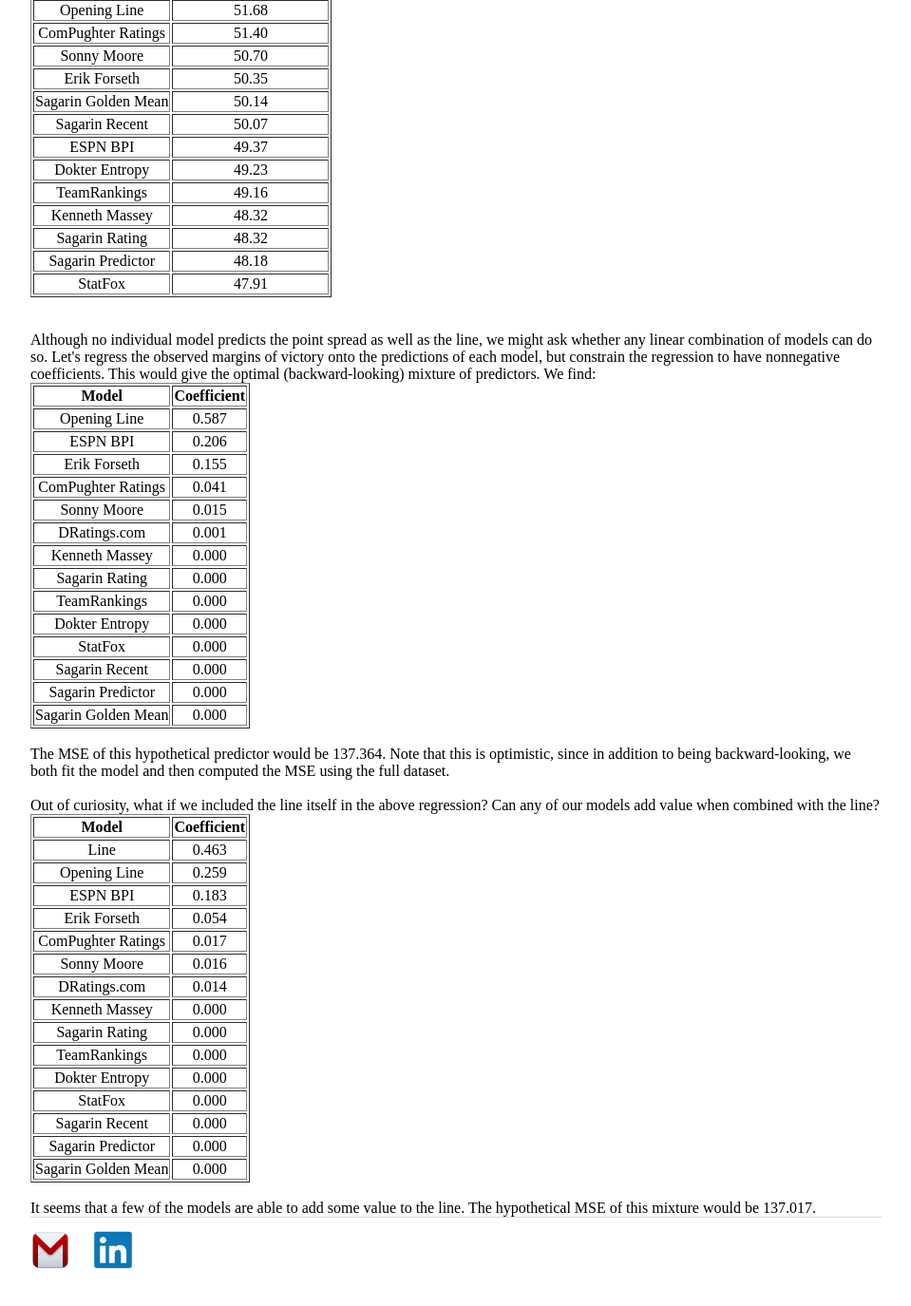
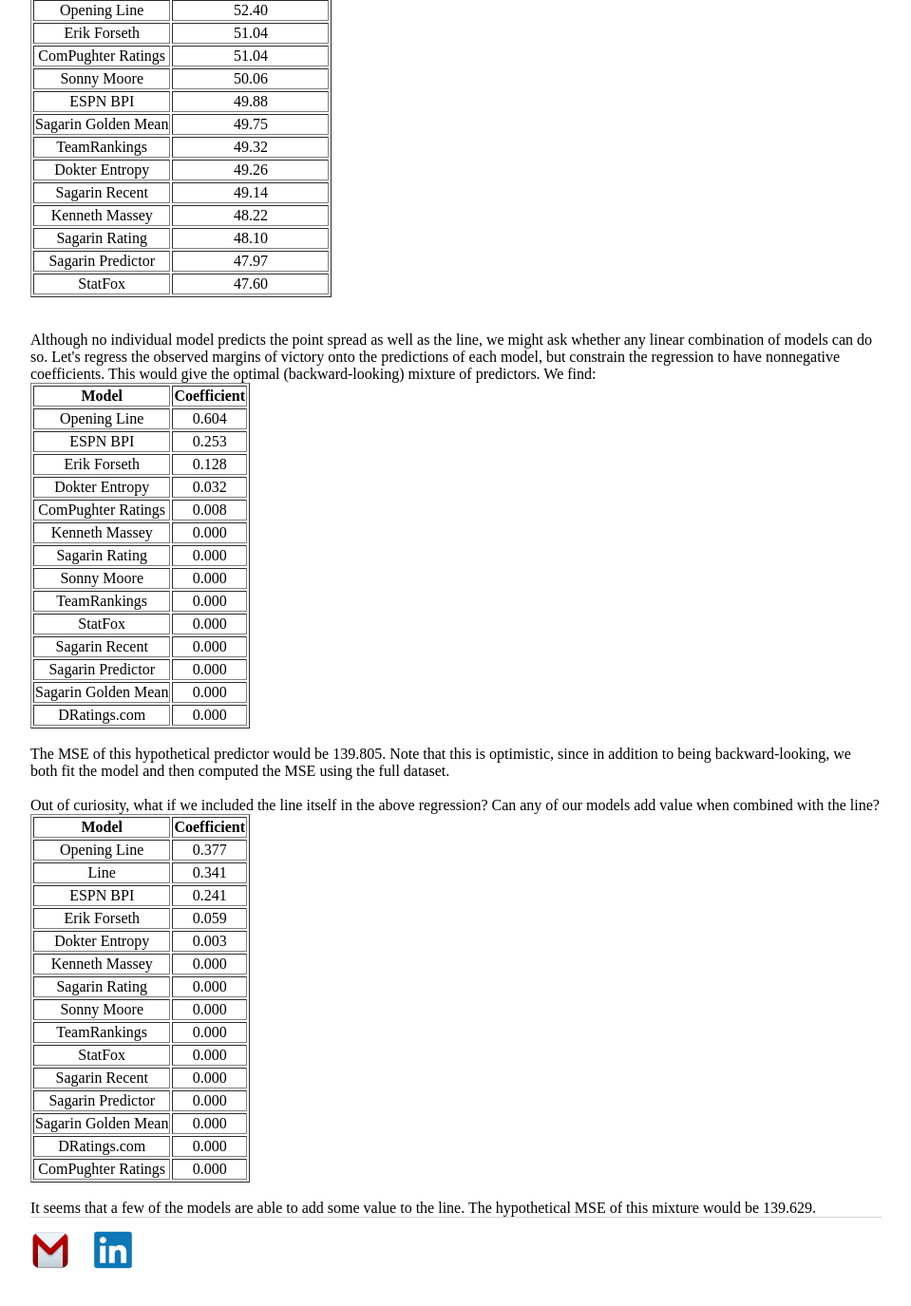
Before and after one commit to erikrforseth/erikrforseth.github.io, a Jekyll site: the page built from about.html, in a window 1280 px wide and 1400 px high, scrolled down 1175 px. Shown: the top 1375 px of the window at 95% size, without its empty margins (160-1119 px from the left). Built offline with Jekyll 4.4.1, drawn with Linux system fonts in a browser that asks for light colours; some of the changed text lies outside the part shown.

Commit message:
about page

```diff
--- a/about.html
+++ b/about.html
@@ -4,7 +4,7 @@
 ---
 A large number of people have developed models for predicting the outcomes of college basketball games. For those that have made their picks publicly available, <a href="http://www.thepredictiontracker.com/basketball.php">ThePredictionTracker</a> does a great service by tracking the live performance of each model over the course of the season. Unfortunately, it's difficult to do a direct comparison of models using the summary page on the Tracker, in part because each model has predicted a different subset of games (in many cases this is accidental -- schedules get modified and web scrapers don't pick up the changes -- but some models don't start making picks altogether until weeks or months into the season). Throughout the season, I'll try to update this page with some further analysis of the Tracker data. For what follows, I chose a subset of models which have made picks since the very beginning of the season, and I threw out games for which any of those models did not make a pick. In a (somewhat lazy) attempt to address misprinted lines, I filtered out any games for which the opening and closing lines differed by more than 5 points (it's very rare that this really happens).
 <br><br>
-Results are shown as of 2019-12-07 for a set of 716 games:
+Results are shown as of 2019-12-08 for a set of 814 games:
 <br>
 <table border="1" class="dataframe">
   <thead>
@@ -15,64 +15,64 @@
   </thead>
   <tbody>
     <tr align="center">
-      <td>Line</td>
-      <td>137.786</td>
+      <td>Opening Line</td>
+      <td>140.405</td>
     </tr>
     <tr align="center">
-      <td>Opening Line</td>
-      <td>137.896</td>
+      <td>Line</td>
+      <td>140.750</td>
     </tr>
     <tr align="center">
       <td>Erik Forseth</td>
-      <td>140.221</td>
+      <td>142.621</td>
     </tr>
     <tr align="center">
       <td>TeamRankings</td>
-      <td>141.724</td>
+      <td>143.807</td>
+    </tr>
+    <tr align="center">
+      <td>ESPN BPI</td>
+      <td>146.133</td>
     </tr>
     <tr align="center">
       <td>Sagarin Predictor</td>
-      <td>144.148</td>
+      <td>146.624</td>
+    </tr>
+    <tr align="center">
+      <td>Dokter Entropy</td>
+      <td>147.576</td>
     </tr>
     <tr align="center">
       <td>Sagarin Rating</td>
-      <td>144.198</td>
-    </tr>
-    <tr align="center">
-      <td>ESPN BPI</td>
-      <td>144.544</td>
+      <td>148.024</td>
     </tr>
     <tr align="center">
       <td>Sagarin Golden Mean</td>
-      <td>144.714</td>
-    </tr>
-    <tr align="center">
-      <td>Dokter Entropy</td>
-      <td>145.736</td>
+      <td>148.134</td>
     </tr>
     <tr align="center">
       <td>Sagarin Recent</td>
-      <td>153.329</td>
+      <td>158.560</td>
+    </tr>
+    <tr align="center">
+      <td>StatFox</td>
+      <td>158.711</td>
+    </tr>
+    <tr align="center">
+      <td>DRatings.com</td>
+      <td>158.886</td>
     </tr>
     <tr align="center">
       <td>Sonny Moore</td>
-      <td>155.067</td>
-    </tr>
-    <tr align="center">
-      <td>DRatings.com</td>
-      <td>155.227</td>
-    </tr>
-    <tr align="center">
-      <td>StatFox</td>
-      <td>156.917</td>
+      <td>159.271</td>
     </tr>
     <tr align="center">
       <td>Kenneth Massey</td>
-      <td>158.737</td>
+      <td>160.440</td>
     </tr>
     <tr align="center">
       <td>ComPughter Ratings</td>
-      <td>172.397</td>
+      <td>175.863</td>
     </tr>
   </tbody>
 </table>
@@ -87,63 +87,63 @@
   <tbody>
     <tr align="center">
       <td>Dokter Entropy</td>
-      <td>78.49</td>
+      <td>77.58</td>
     </tr>
     <tr align="center">
       <td>Line</td>
-      <td>77.93</td>
+      <td>77.33</td>
+    </tr>
+    <tr align="center">
+      <td>ESPN BPI</td>
+      <td>77.27</td>
+    </tr>
+    <tr align="center">
+      <td>TeamRankings</td>
+      <td>77.27</td>
     </tr>
     <tr align="center">
       <td>Opening Line</td>
-      <td>77.86</td>
-    </tr>
-    <tr align="center">
-      <td>TeamRankings</td>
-      <td>77.86</td>
+      <td>77.09</td>
     </tr>
     <tr align="center">
       <td>Sagarin Predictor</td>
-      <td>77.65</td>
-    </tr>
-    <tr align="center">
-      <td>ESPN BPI</td>
-      <td>77.37</td>
+      <td>76.84</td>
     </tr>
     <tr align="center">
       <td>Erik Forseth</td>
-      <td>76.75</td>
+      <td>76.47</td>
     </tr>
     <tr align="center">
       <td>Sagarin Rating</td>
-      <td>76.26</td>
+      <td>75.68</td>
     </tr>
     <tr align="center">
       <td>Sagarin Golden Mean</td>
-      <td>75.98</td>
+      <td>74.82</td>
     </tr>
     <tr align="center">
       <td>Sagarin Recent</td>
-      <td>75.49</td>
+      <td>74.63</td>
     </tr>
     <tr align="center">
       <td>Kenneth Massey</td>
-      <td>75.28</td>
+      <td>74.08</td>
+    </tr>
+    <tr align="center">
+      <td>DRatings.com</td>
+      <td>74.08</td>
     </tr>
     <tr align="center">
       <td>Sonny Moore</td>
-      <td>75.14</td>
+      <td>73.96</td>
     </tr>
     <tr align="center">
       <td>StatFox</td>
-      <td>75.00</td>
+      <td>73.83</td>
     </tr>
     <tr align="center">
       <td>ComPughter Ratings</td>
-      <td>74.72</td>
-    </tr>
-    <tr align="center">
-      <td>DRatings.com</td>
-      <td>74.44</td>
+      <td>73.71</td>
     </tr>
   </tbody>
 </table>
@@ -160,59 +160,59 @@
   <tbody>
     <tr align="center">
       <td>DRatings.com</td>
-      <td>53.56</td>
+      <td>53.07</td>
     </tr>
     <tr align="center">
       <td>Opening Line</td>
-      <td>51.68</td>
+      <td>52.40</td>
+    </tr>
+    <tr align="center">
+      <td>Erik Forseth</td>
+      <td>51.04</td>
     </tr>
     <tr align="center">
       <td>ComPughter Ratings</td>
-      <td>51.40</td>
+      <td>51.04</td>
     </tr>
     <tr align="center">
       <td>Sonny Moore</td>
-      <td>50.70</td>
+      <td>50.06</td>
     </tr>
     <tr align="center">
-      <td>Erik Forseth</td>
-      <td>50.35</td>
+      <td>ESPN BPI</td>
+      <td>49.88</td>
     </tr>
     <tr align="center">
       <td>Sagarin Golden Mean</td>
-      <td>50.14</td>
+      <td>49.75</td>
+    </tr>
+    <tr align="center">
+      <td>TeamRankings</td>
+      <td>49.32</td>
+    </tr>
+    <tr align="center">
+      <td>Dokter Entropy</td>
+      <td>49.26</td>
     </tr>
     <tr align="center">
       <td>Sagarin Recent</td>
-      <td>50.07</td>
-    </tr>
-    <tr align="center">
-      <td>ESPN BPI</td>
-      <td>49.37</td>
-    </tr>
-    <tr align="center">
-      <td>Dokter Entropy</td>
-      <td>49.23</td>
-    </tr>
-    <tr align="center">
-      <td>TeamRankings</td>
-      <td>49.16</td>
+      <td>49.14</td>
     </tr>
     <tr align="center">
       <td>Kenneth Massey</td>
-      <td>48.32</td>
+      <td>48.22</td>
     </tr>
     <tr align="center">
       <td>Sagarin Rating</td>
-      <td>48.32</td>
+      <td>48.10</td>
     </tr>
     <tr align="center">
       <td>Sagarin Predictor</td>
-      <td>48.18</td>
+      <td>47.97</td>
     </tr>
     <tr align="center">
       <td>StatFox</td>
-      <td>47.91</td>
+      <td>47.60</td>
     </tr>
   </tbody>
 </table>
@@ -229,27 +229,23 @@
   <tbody>
     <tr align="center">
       <td>Opening Line</td>
-      <td>0.587</td>
+      <td>0.604</td>
     </tr>
     <tr align="center">
       <td>ESPN BPI</td>
-      <td>0.206</td>
+      <td>0.253</td>
     </tr>
     <tr align="center">
       <td>Erik Forseth</td>
-      <td>0.155</td>
+      <td>0.128</td>
+    </tr>
+    <tr align="center">
+      <td>Dokter Entropy</td>
+      <td>0.032</td>
     </tr>
     <tr align="center">
       <td>ComPughter Ratings</td>
-      <td>0.041</td>
-    </tr>
-    <tr align="center">
-      <td>Sonny Moore</td>
-      <td>0.015</td>
-    </tr>
-    <tr align="center">
-      <td>DRatings.com</td>
-      <td>0.001</td>
+      <td>0.008</td>
     </tr>
     <tr align="center">
       <td>Kenneth Massey</td>
@@ -283,10 +279,14 @@
       <td>Sagarin Golden Mean</td>
       <td>0.000</td>
     </tr>
+    <tr align="center">
+      <td>DRatings.com</td>
+      <td>0.000</td>
+    </tr>
   </tbody>
 </table>
 <br>
-The MSE of this hypothetical predictor would be 137.364. Note that this is optimistic, since in addition to being backward-looking, we both fit the model and then computed the MSE using the full dataset.
+The MSE of this hypothetical predictor would be 139.805. Note that this is optimistic, since in addition to being backward-looking, we both fit the model and then computed the MSE using the full dataset.
 <br><br>
 Out of curiosity, what if we included the line itself in the above regression? Can any of our models add value when combined with the line?<table border="1" class="dataframe">
   <thead>
@@ -297,32 +297,24 @@
   </thead>
   <tbody>
     <tr align="center">
-      <td>Line</td>
-      <td>0.463</td>
+      <td>Opening Line</td>
+      <td>0.377</td>
     </tr>
     <tr align="center">
-      <td>Opening Line</td>
-      <td>0.259</td>
+      <td>Line</td>
+      <td>0.341</td>
     </tr>
     <tr align="center">
       <td>ESPN BPI</td>
-      <td>0.183</td>
+      <td>0.241</td>
     </tr>
     <tr align="center">
       <td>Erik Forseth</td>
-      <td>0.054</td>
+      <td>0.059</td>
     </tr>
     <tr align="center">
-      <td>ComPughter Ratings</td>
-      <td>0.017</td>
-    </tr>
-    <tr align="center">
-      <td>Sonny Moore</td>
-      <td>0.016</td>
-    </tr>
-    <tr align="center">
-      <td>DRatings.com</td>
-      <td>0.014</td>
+      <td>Dokter Entropy</td>
+      <td>0.003</td>
     </tr>
     <tr align="center">
       <td>Kenneth Massey</td>
@@ -356,7 +348,15 @@
       <td>Sagarin Golden Mean</td>
       <td>0.000</td>
     </tr>
+    <tr align="center">
+      <td>DRatings.com</td>
+      <td>0.000</td>
+    </tr>
+    <tr align="center">
+      <td>ComPughter Ratings</td>
+      <td>0.000</td>
+    </tr>
   </tbody>
 </table>
 <br>
-It seems that a few of the models are able to add some value to the line. The hypothetical MSE of this mixture would be 137.017.
+It seems that a few of the models are able to add some value to the line. The hypothetical MSE of this mixture would be 139.629.
```
Also changed, not shown: other parts of about.html (+4 -4 lines).
